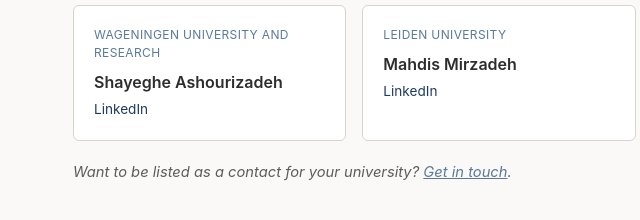
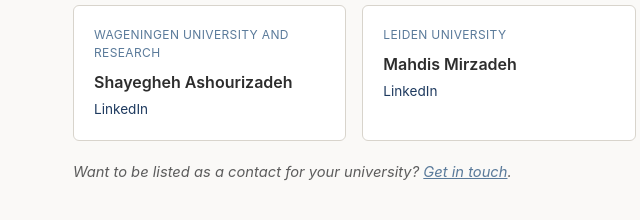
Before and after one commit to NLStudentSupport/nlstudentsupport.github.io, a plain HTML site: page iran-support/index.html in a window 1280 px wide. Shown: the part 1134-1354 px from the top of the page, 141-781 px from the left. Drawn offline with Linux system fonts and the light colour scheme.

Commit message:
Fix name

```diff
--- a/iran-support/index.html
+++ b/iran-support/index.html
@@ -80,7 +80,7 @@
 
             <div class="contact-card">
               <div class="contact-university">Wageningen University and Research</div>
-              <div class="contact-name">Shayeghe Ashourizadeh</div>
+              <div class="contact-name">Shayegheh Ashourizadeh</div>
               <div class="contact-links">
                 <a href="https://www.linkedin.com/in/shayeghehashouri/" target="_blank" rel="noopener noreferrer">LinkedIn</a>
               </div>
```
